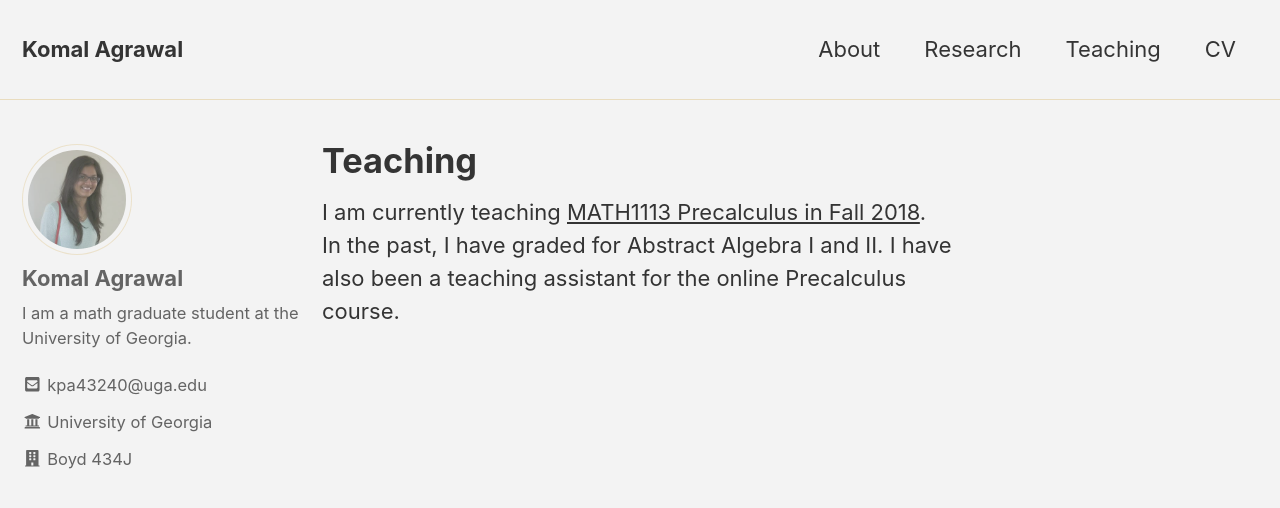
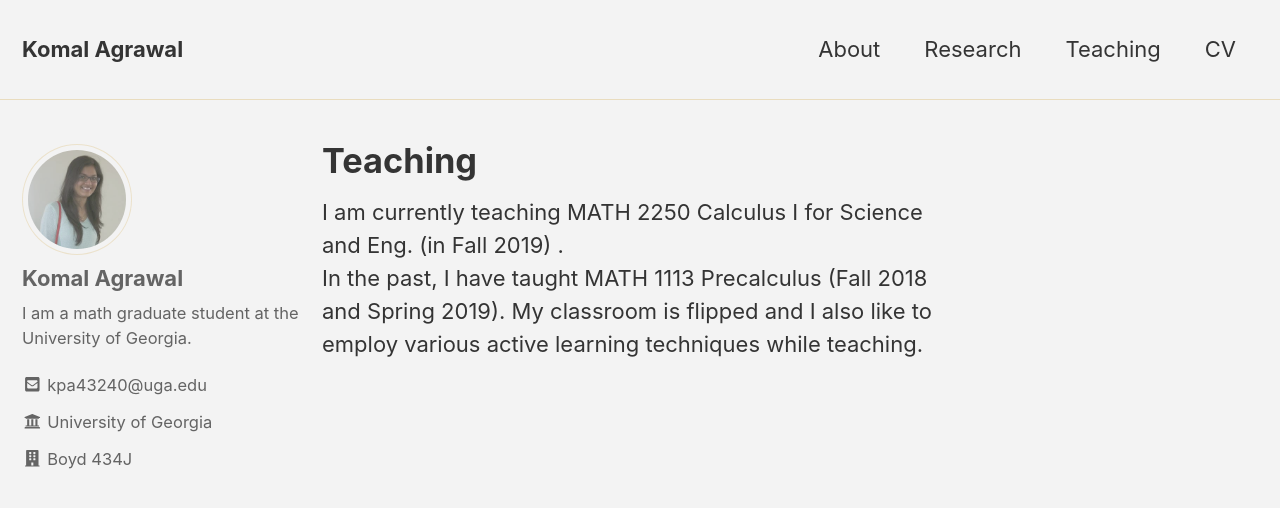
Before and after one commit to komala033/komala033.github.io, a Jekyll site: the page built from teaching.md, in a window 1280 px wide and 900 px high. Shown: the top 508 px of the window. Built offline with Jekyll 4.4.1, drawn with Linux system fonts in a browser that asks for light colours; nearby versions of some CDN libraries.

Commit message:
Updated teaching page

```diff
--- a/teaching.md
+++ b/teaching.md
@@ -2,5 +2,6 @@
 layout: single
 title: Teaching
 ---
-I am currently teaching [MATH1113 Precalculus in Fall 2018](2018F-1113).
-In the past, I have graded for Abstract Algebra I and II. I have also been a teaching assistant for the online Precalculus course.
+I am currently teaching MATH 2250 Calculus I for Science and Eng. (in Fall 2019) .
+In the past, I have taught MATH 1113 Precalculus (Fall 2018 and Spring 2019).
+My classroom is flipped and I also like to employ various active learning techniques while teaching.
```
